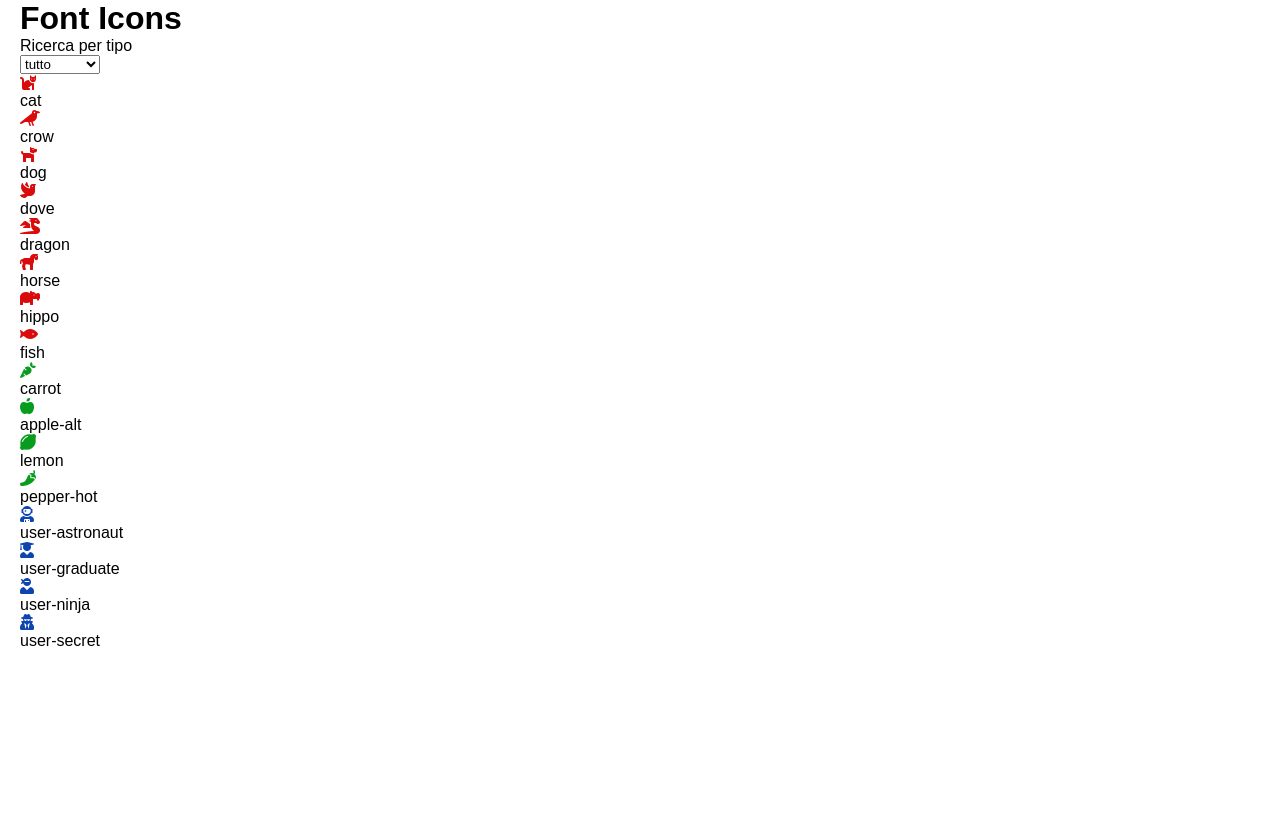
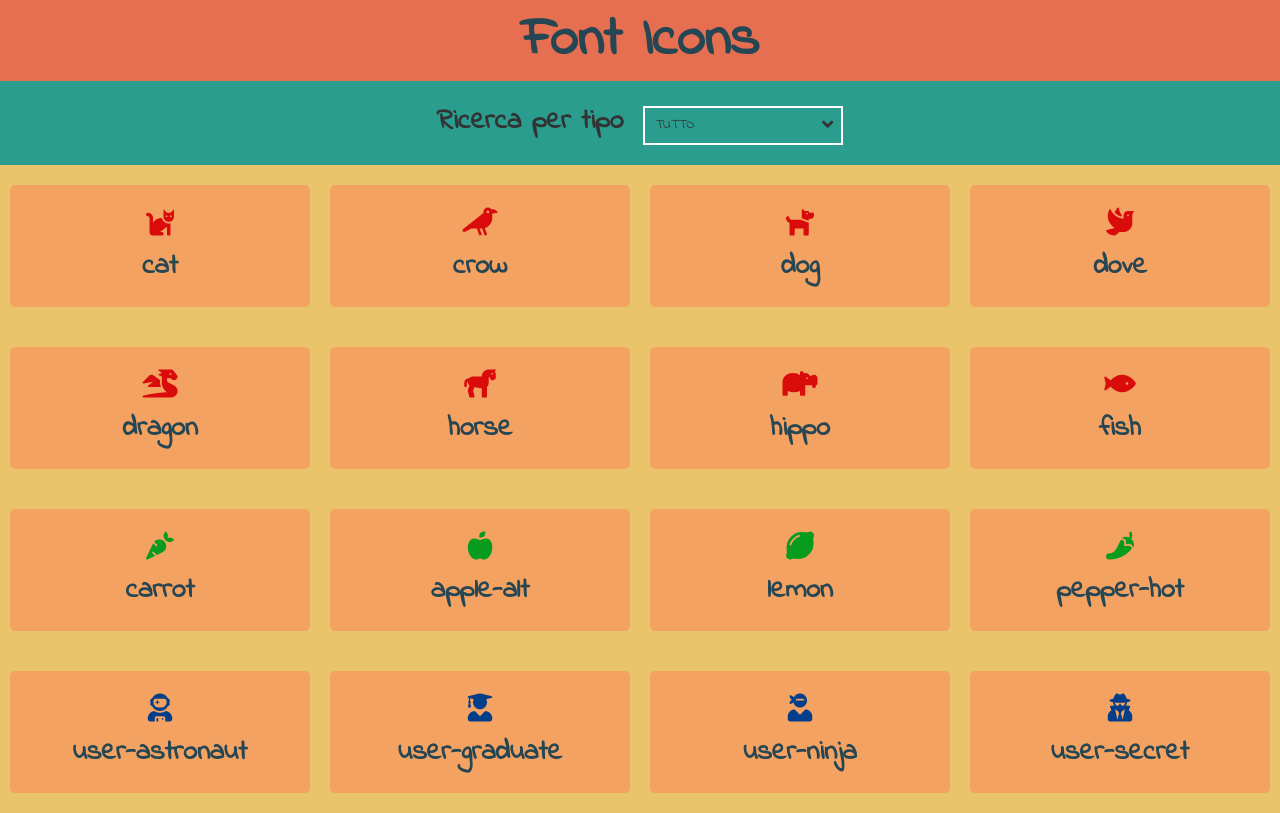
Before and after one commit to MauroLaBarbera/js-es6-icons, a plain HTML site: page index.html in a window 1280 px wide. Drawn offline with Linux system fonts and the light colour scheme.

Commit message:
completo

```diff
--- a/css/style.css
+++ b/css/style.css
@@ -2,14 +2,63 @@
     padding: 0;
     margin: 0;
     box-sizing: border-box;
+    font-family: 'Indie Flower', cursive;
 }
 
 body {
-    font-family: sans-serif;
-    padding-left: 20px;
+    font-weight: 900;
+    background: #e9c46a;
+    color: #264653;
+    font-size: 28px;
+}
+
+header {
+    text-align: center;
+    background: #e76f51;
+}
+
+main {
+    display: flex;
+    justify-content: center;
+    background: #2a9d8f;
+    padding: 20px;
+    color: #333;
+}
+
+main select {
+    min-width: 200px;
+    margin-left: 20px;
+    appearance: none;
+    border: 2px solid #fff;
+    background: transparent;
+    padding: 10px;
+    outline: none;
+    text-transform: uppercase;
+    color: inherit;
+}
+.select {
+    position: relative;
+}
+
+.select .arrow {
+    position: absolute;
+    top: 13px;
+    right: 10px;
+    font-size: 18px;
 }
 
 .icone {
     display: flex;
-    flex-direction: column;
+    align-content: flex-start;
+    flex-grow: 1;
+    flex-wrap: wrap;
 }
+
+.icona {
+    text-align: center;
+    flex-basis: calc(100% / 4 - 20px);
+    margin: 20px 10px;
+    background: #f4a261;
+    padding: 20px;
+    border-radius: 5px;
+}
--- a/data.js/data.js
+++ b/data.js/data.js
@@ -102,7 +102,7 @@ const icons = [
 const colori = [
         '#da0b0b',
         '#079c1e',
-        '#0e44af',
+        '#023e8a',
 ];
 
 
--- a/index.html
+++ b/index.html
@@ -4,10 +4,14 @@
     <meta charset="UTF-8">
     <meta http-equiv="X-UA-Compatible" content="IE=edge">
     <meta name="viewport" content="width=device-width, initial-scale=1.0">
+
+    <!-- FONTAWESOME -->
+    <link rel='stylesheet' href='https://cdnjs.cloudflare.com/ajax/libs/font-awesome/5.15.3/css/all.min.css' integrity='sha512-iBBXm8fW90+nuLcSKlbmrPcLa0OT92xO1BIsZ+ywDWZCvqsWgccV3gFoRBv0z+8dLJgyAHIhR35VZc2oM/gI1w==' crossorigin='anonymous'/>
+    <!-- FONT -->
+    <link rel="preconnect" href="https://fonts.gstatic.com">
+    <link href="https://fonts.googleapis.com/css2?family=Indie+Flower&display=swap" rel="stylesheet">
     <!-- CSS -->
     <link rel="stylesheet" href="./css/style.css">
-    <!-- FONTAWESOME -->
-    <link rel='stylesheet' href='https://cdnjs.cloudflare.com/ajax/libs/font-awesome/5.15.3/css/all.min.css' integrity='sha512-iBBXm8fW90+nuLcSKlbmrPcLa0OT92xO1BIsZ+ywDWZCvqsWgccV3gFoRBv0z+8dLJgyAHIhR35VZc2oM/gI1w==' crossorigin='anonymous'/>
     <title>Font Icons</title>
 </head>
 <body>
@@ -22,6 +26,7 @@
             <select name="type" id="type">
                 <option value="tutto">tutto</option>
             </select>
+            <div class="arrow"><i class="fas fa-angle-down"></i></div>
         </div>
     </main>
 
```
